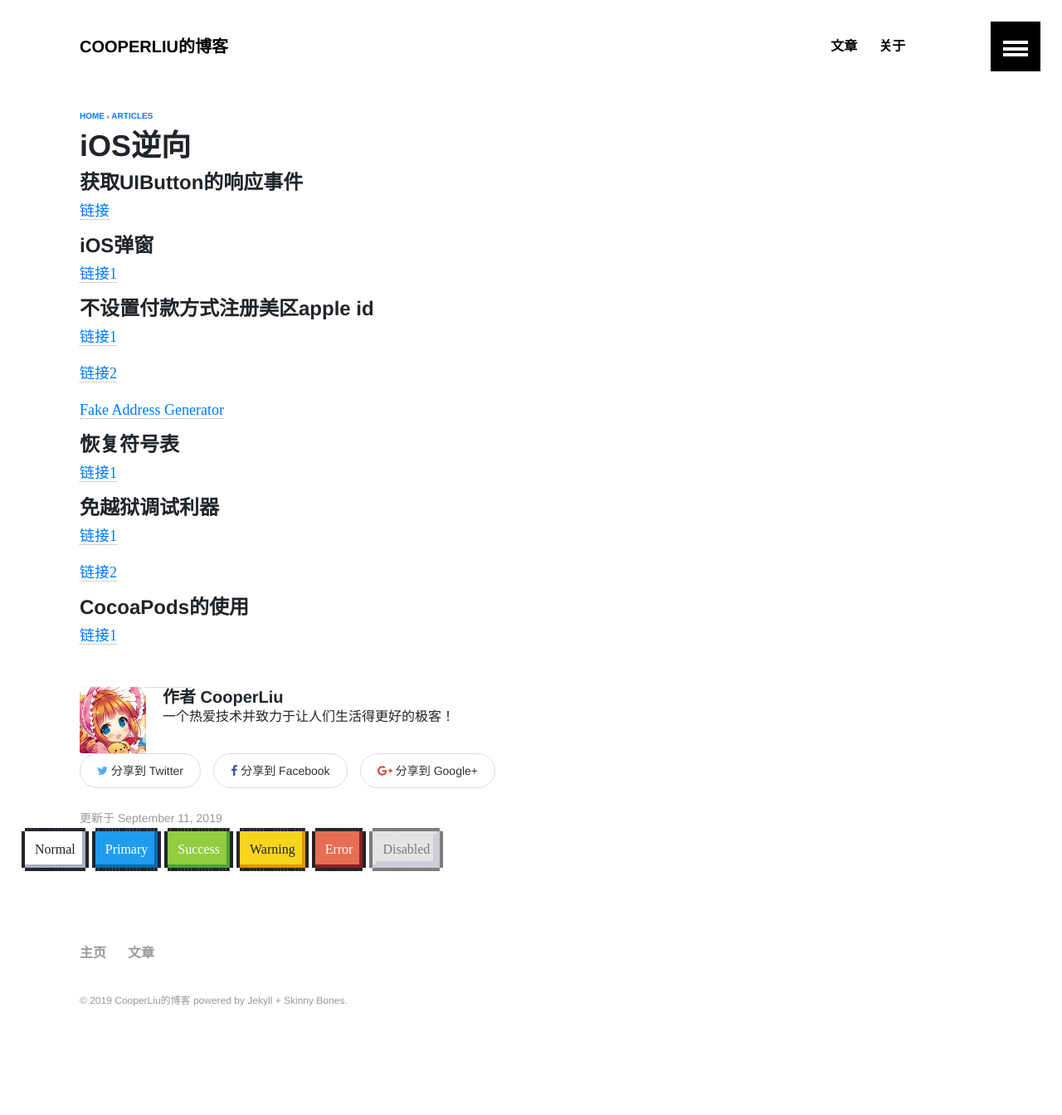
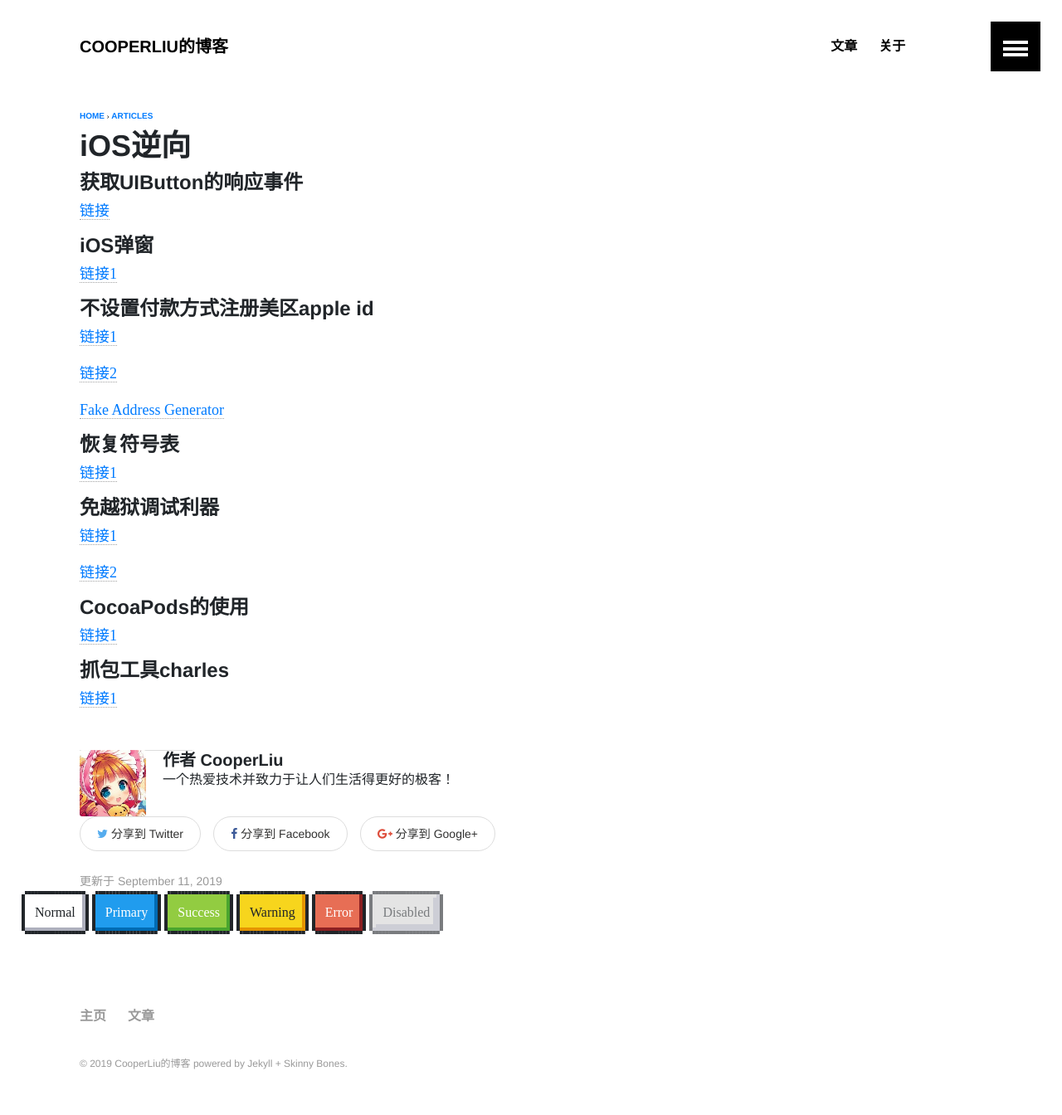
Before and after one commit to LLMIKU/LLMIKU.github.io, a Jekyll site: the page built from _posts/articles/2019-08-28-iOS逆向.md, in a window 1280 px wide. Shown: the whole page at 83% size. Built offline with Jekyll 4.4.1, drawn with Linux system fonts in a browser that asks for light colours; some web fonts are replaced; before the commit the page ends 1268 px from its top, so only the background shows below that.

Commit message:
:lantern: update

```diff
--- a/_posts/articles/2019-08-28-iOS逆向.md
+++ b/_posts/articles/2019-08-28-iOS逆向.md
@@ -39,3 +39,7 @@ image:
 #### CocoaPods的使用
 
 [链接1](https://blog.csdn.net/CC1991_/article/details/76686991)
+
+#### 抓包工具charles
+
+[链接1](https://www.jianshu.com/p/0bc767840e42)
```
